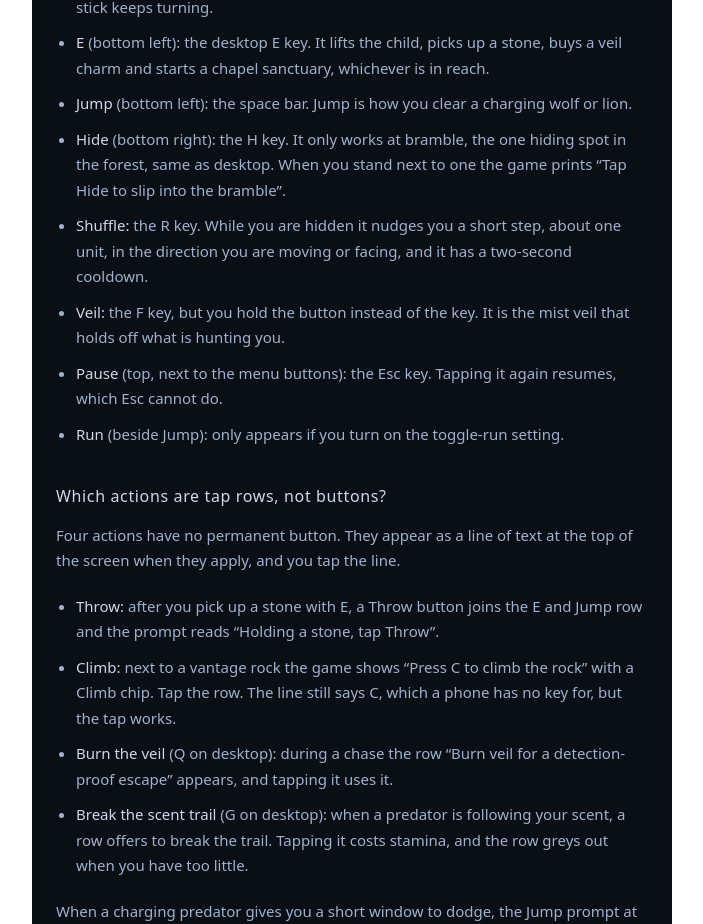
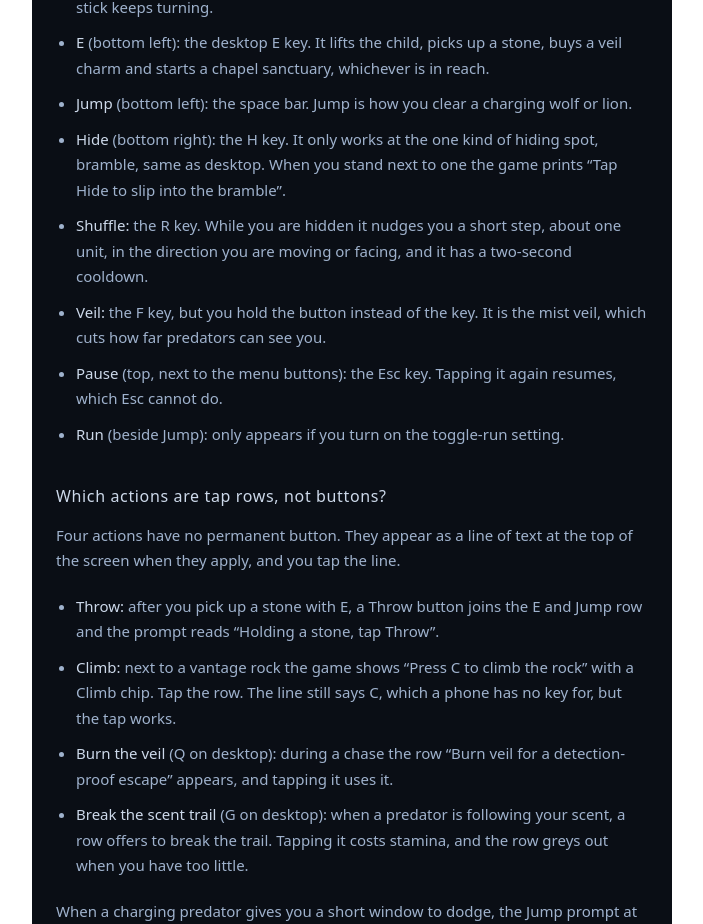
Before and after one commit to DadonStyle/LULLWOOD, a Next.js app: page /guides/mobile in a window 1280 px wide. Shown: the part 1176-2100 px from the top of the page, without its empty margins (288-991 px from the left). Built offline with nearby package versions, Linux system fonts and the light colour scheme.

Commit message:
mkt-6205: fix veil and bramble precision per Reviewer

```diff
--- a/app/guides/mobile/page.tsx
+++ b/app/guides/mobile/page.tsx
@@ -196,7 +196,7 @@ export default function MobileGuidePage() {
               </li>
               <li>
                 <strong>Hide</strong> (bottom right): the H key. It only works at
-                bramble, the one hiding spot in the forest, same as desktop.
+                the one kind of hiding spot, bramble, same as desktop.
                 When you stand next to one the game prints &ldquo;Tap Hide to
                 slip into the bramble&rdquo;.
               </li>
@@ -207,8 +207,8 @@ export default function MobileGuidePage() {
               </li>
               <li>
                 <strong>Veil:</strong> the F key, but you hold the button instead
-                of the key. It is the mist veil that holds off what is hunting
-                you.
+                of the key. It is the mist veil, which cuts how far predators
+                can see you.
               </li>
               <li>
                 <strong>Pause</strong> (top, next to the menu buttons): the Esc
```
